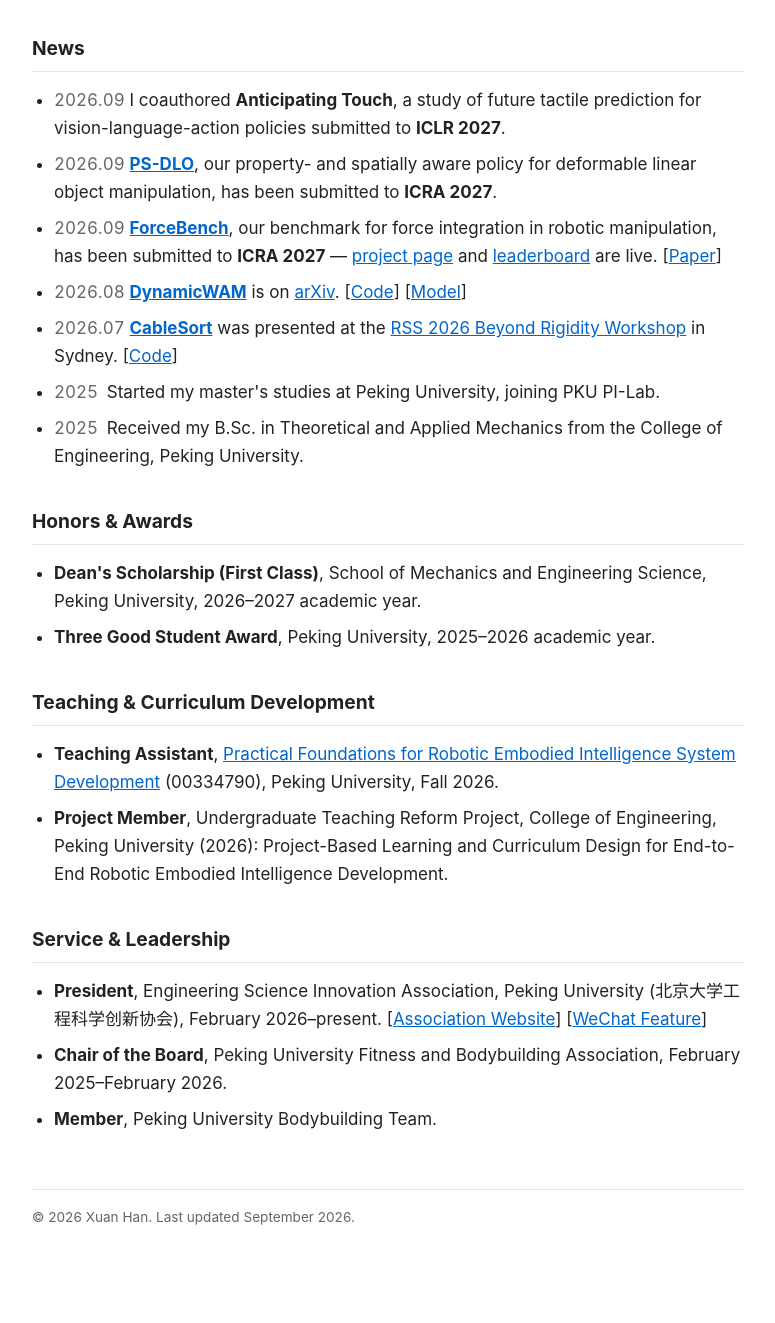
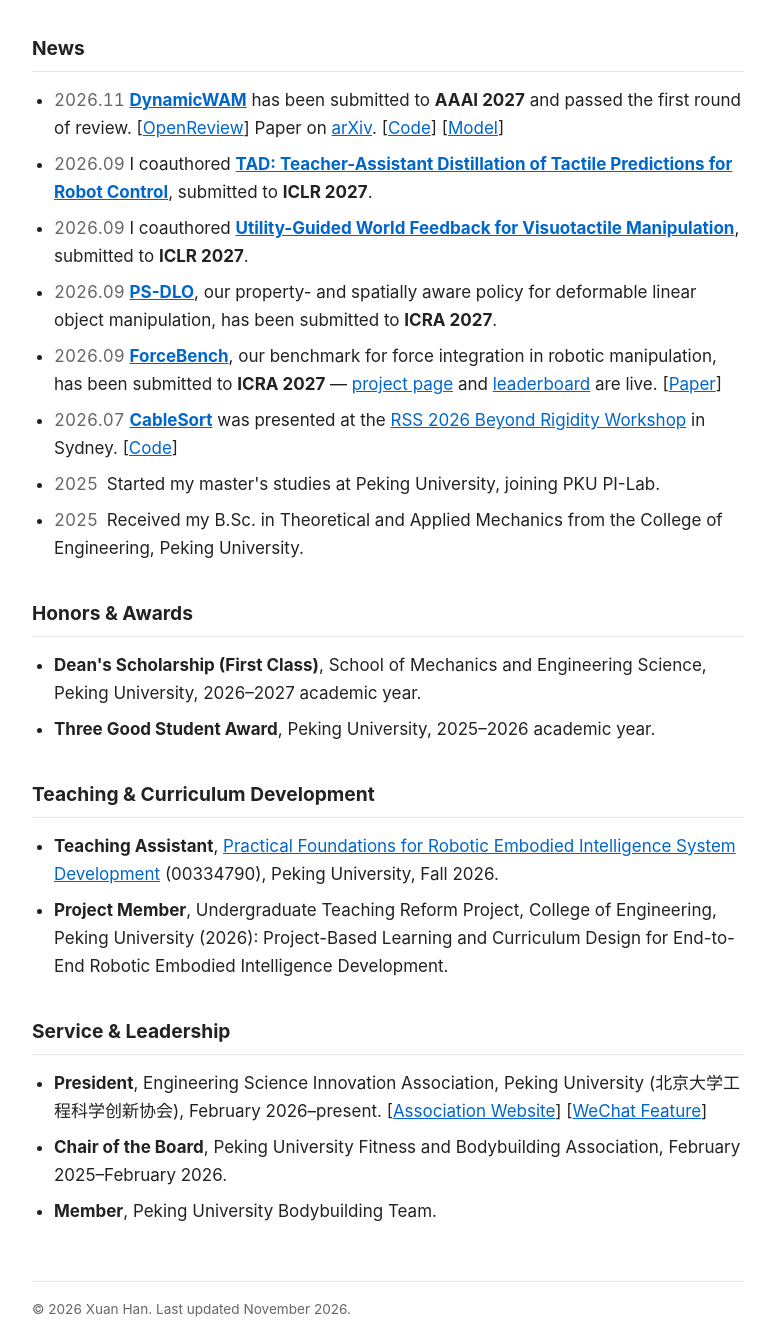
Before and after one commit to pkuhanxuan/pkuhanxuan.github.io, a plain HTML site: page index.html in a window 1280 px wide. Shown: the part 748-2071 px from the top of the page, without its empty margins (252-1027 px from the left). Drawn offline with Linux system fonts and the light colour scheme.

Commit message:
Update ICLR papers and DynamicWAM review status

```diff
--- a/index.html
+++ b/index.html
@@ -111,19 +111,21 @@
     <section>
       <h2><span data-l="en">News</span><span data-l="zh">近况</span></h2>
       <ul class="news" data-l="en">
-        <li><span class="date">2026.09</span> I coauthored <strong>Anticipating Touch</strong>, a study of future tactile prediction for vision-language-action policies submitted to <strong>ICLR 2027</strong>.</li>
+        <li><span class="date">2026.11</span> <a href="https://dynamicwam.github.io/" target="_blank" rel="noopener"><strong>DynamicWAM</strong></a> has been submitted to <strong>AAAI 2027</strong> and passed the first round of review. [<a href="https://openreview.net/forum?id=wT2UvUoJsz" target="_blank" rel="noopener">OpenReview</a>] Paper on <a href="https://arxiv.org/abs/2608.00793" target="_blank" rel="noopener">arXiv</a>. [<a href="https://github.com/Autumn1337/DynamicWAM" target="_blank" rel="noopener">Code</a>] [<a href="https://huggingface.co/KhalilGao/DynamicWAM" target="_blank" rel="noopener">Model</a>]</li>
+        <li><span class="date">2026.09</span> I coauthored <a href="https://openreview.net/forum?id=pN0YpttTO0" target="_blank" rel="noopener"><strong>TAD: Teacher-Assistant Distillation of Tactile Predictions for Robot Control</strong></a>, submitted to <strong>ICLR 2027</strong>.</li>
+        <li><span class="date">2026.09</span> I coauthored <a href="https://openreview.net/forum?id=KEenwrBNjk" target="_blank" rel="noopener"><strong>Utility-Guided World Feedback for Visuotactile Manipulation</strong></a>, submitted to <strong>ICLR 2027</strong>.</li>
         <li><span class="date">2026.09</span> <a href="https://arxiv.org/abs/2610.34147" target="_blank" rel="noopener"><strong>PS-DLO</strong></a>, our property- and spatially aware policy for deformable linear object manipulation, has been submitted to <strong>ICRA 2027</strong>.</li>
         <li><span class="date">2026.09</span> <a href="https://forcebench-platform.github.io/" target="_blank" rel="noopener"><strong>ForceBench</strong></a>, our benchmark for force integration in robotic manipulation, has been submitted to <strong>ICRA 2027</strong> &mdash; <a href="https://forcebench-platform.github.io/" target="_blank" rel="noopener">project page</a> and <a href="https://forcebench-platform.github.io/leaderboard.html" target="_blank" rel="noopener">leaderboard</a> are live. [<a href="https://arxiv.org/abs/2610.19604" target="_blank" rel="noopener">Paper</a>]</li>
-        <li><span class="date">2026.08</span> <a href="https://dynamicwam.github.io/" target="_blank" rel="noopener"><strong>DynamicWAM</strong></a> is on <a href="https://arxiv.org/abs/2608.00793" target="_blank" rel="noopener">arXiv</a>. [<a href="https://github.com/Autumn1337/DynamicWAM" target="_blank" rel="noopener">Code</a>] [<a href="https://huggingface.co/KhalilGao/DynamicWAM" target="_blank" rel="noopener">Model</a>]</li>
         <li><span class="date">2026.07</span> <a href="https://rss2026-beyond-rigidity.github.io/accepted_papers/3_CableSort_Force_Guided_Dual_.pdf" target="_blank" rel="noopener"><strong>CableSort</strong></a> was presented at the <a href="https://rss2026-beyond-rigidity.github.io/" target="_blank" rel="noopener">RSS 2026 Beyond Rigidity Workshop</a> in Sydney. [<a href="https://github.com/HAORAN808/dual-arm-cable-manipulation" target="_blank" rel="noopener">Code</a>]</li>
         <li><span class="date">2025</span> Started my master's studies at Peking University, joining PKU PI-Lab.</li>
         <li><span class="date">2025</span> Received my B.Sc. in Theoretical and Applied Mechanics from the College of Engineering, Peking University.</li>
       </ul>
       <ul class="news" data-l="zh">
-        <li><span class="date">2026.09</span> 我参与的面向视觉&mdash;语言&mdash;动作策略的未来触觉预测研究 <strong>Anticipating Touch</strong> 已投稿至 <strong>ICLR 2027</strong>。</li>
+        <li><span class="date">2026.11</span> <a href="https://dynamicwam.github.io/" target="_blank" rel="noopener"><strong>DynamicWAM</strong></a> 已投稿至 <strong>AAAI 2027</strong>，并通过第一轮审稿。[<a href="https://openreview.net/forum?id=wT2UvUoJsz" target="_blank" rel="noopener">OpenReview</a>] 论文：<a href="https://arxiv.org/abs/2608.00793" target="_blank" rel="noopener">arXiv</a>。[<a href="https://github.com/Autumn1337/DynamicWAM" target="_blank" rel="noopener">代码</a>] [<a href="https://huggingface.co/KhalilGao/DynamicWAM" target="_blank" rel="noopener">模型</a>]</li>
+        <li><span class="date">2026.09</span> 我参与的 <a href="https://openreview.net/forum?id=pN0YpttTO0" target="_blank" rel="noopener"><strong>TAD: Teacher-Assistant Distillation of Tactile Predictions for Robot Control</strong></a> 已投稿至 <strong>ICLR 2027</strong>。</li>
+        <li><span class="date">2026.09</span> 我参与的 <a href="https://openreview.net/forum?id=KEenwrBNjk" target="_blank" rel="noopener"><strong>Utility-Guided World Feedback for Visuotactile Manipulation</strong></a> 已投稿至 <strong>ICLR 2027</strong>。</li>
         <li><span class="date">2026.09</span> 融合物性与空间信息的可变形线状物体操作策略 <a href="https://arxiv.org/abs/2610.34147" target="_blank" rel="noopener"><strong>PS-DLO</strong></a> 已投稿至 <strong>ICRA 2027</strong>。</li>
         <li><span class="date">2026.09</span> 机器人操作力信息融合基准 <a href="https://forcebench-platform.github.io/" target="_blank" rel="noopener"><strong>ForceBench</strong></a> 已投稿至 <strong>ICRA 2027</strong>，<a href="https://forcebench-platform.github.io/" target="_blank" rel="noopener">项目主页</a>与<a href="https://forcebench-platform.github.io/leaderboard.html" target="_blank" rel="noopener">榜单</a>已上线。[<a href="https://arxiv.org/abs/2610.19604" target="_blank" rel="noopener">论文</a>]</li>
-        <li><span class="date">2026.08</span> <a href="https://dynamicwam.github.io/" target="_blank" rel="noopener"><strong>DynamicWAM</strong></a> 已上传 <a href="https://arxiv.org/abs/2608.00793" target="_blank" rel="noopener">arXiv</a>。[<a href="https://github.com/Autumn1337/DynamicWAM" target="_blank" rel="noopener">代码</a>] [<a href="https://huggingface.co/KhalilGao/DynamicWAM" target="_blank" rel="noopener">模型</a>]</li>
         <li><span class="date">2026.07</span> <a href="https://rss2026-beyond-rigidity.github.io/accepted_papers/3_CableSort_Force_Guided_Dual_.pdf" target="_blank" rel="noopener"><strong>CableSort</strong></a> 在悉尼举办的 <a href="https://rss2026-beyond-rigidity.github.io/" target="_blank" rel="noopener">RSS 2026 Beyond Rigidity Workshop</a> 上发表。[<a href="https://github.com/HAORAN808/dual-arm-cable-manipulation" target="_blank" rel="noopener">代码</a>]</li>
         <li><span class="date">2025</span> 进入北京大学攻读硕士学位，加入物理智能实验室。</li>
         <li><span class="date">2025</span> 本科毕业于北京大学工学院。</li>
@@ -190,8 +192,8 @@
 
     <footer>
       <p>
-        <span data-l="en">&copy; <span class="year"></span> Xuan Han. Last updated September 2026.</span>
-        <span data-l="zh">&copy; <span class="year"></span> 韩萱。最后更新于 2026 年 9 月。</span>
+        <span data-l="en">&copy; <span class="year"></span> Xuan Han. Last updated November 2026.</span>
+        <span data-l="zh">&copy; <span class="year"></span> 韩萱。最后更新于 2026 年 11 月。</span>
       </p>
     </footer>
 
```
